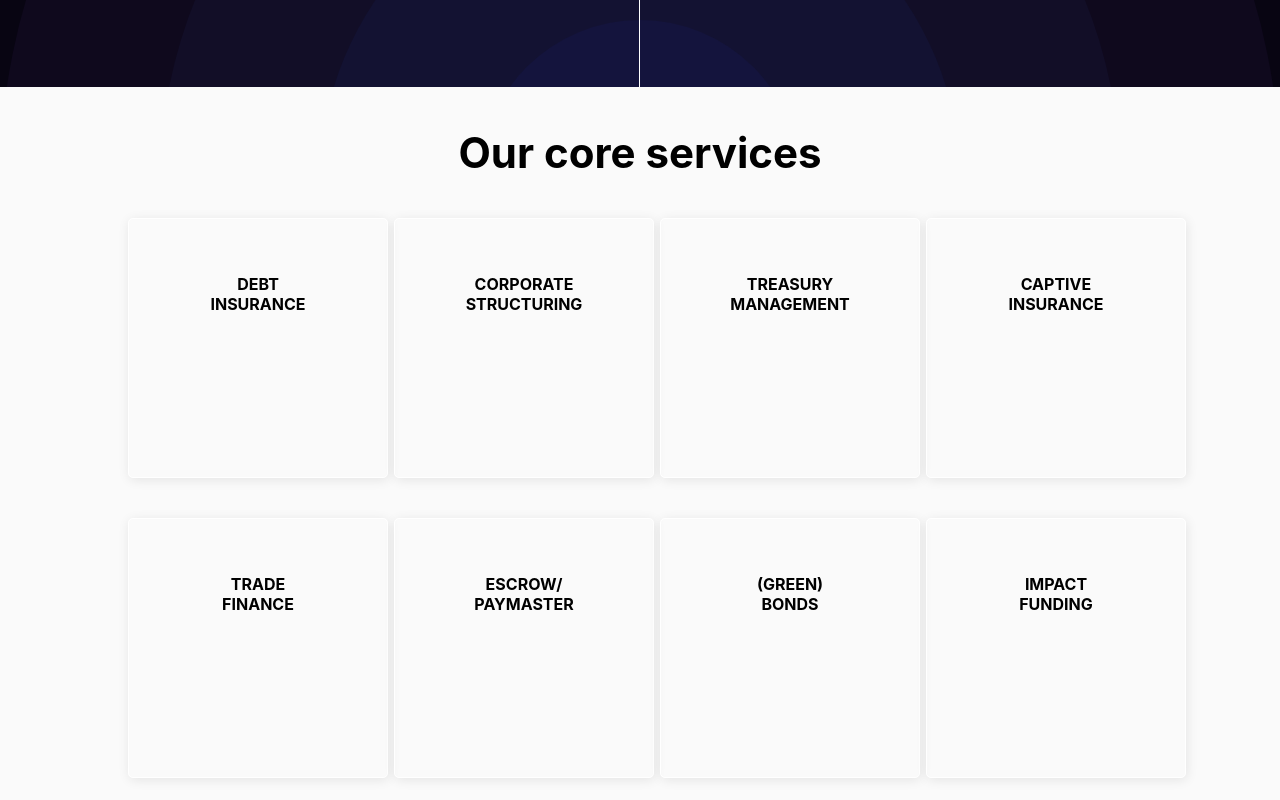
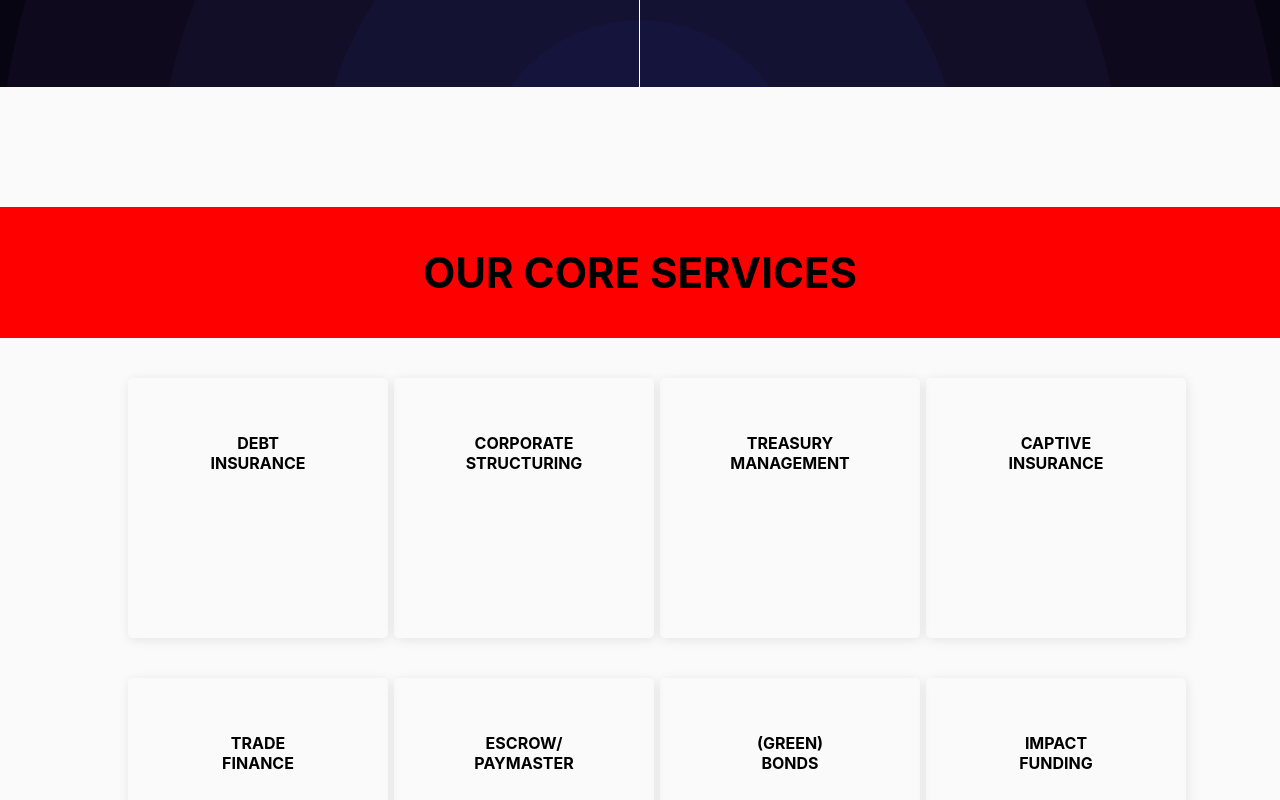
Before and after one commit to mritunjaysaha/project-1, a Next.js app: page / in a window 1280 px wide. Shown: the part 1660-2460 px from the top of the page. Built offline with nearby package versions, Linux system fonts and the light colour scheme.

Commit message:
added background color for header text of cards section

```diff
--- a/styles/body.module.scss
+++ b/styles/body.module.scss
@@ -1,4 +1,7 @@
 @import "./utils.scss";
+
+// desktop margin
+$marginTopBottom: 12rem;
 
 .summarySection {
     display: none;
@@ -12,7 +15,7 @@
     .summaryDiv2 {
         width: 50%;
         text-align: center;
-        padding: 12rem 8rem;
+        padding: $marginTopBottom 8rem;
         h1 {
             font-size: $fs-desktop-large;
         }
@@ -96,16 +99,19 @@
 
     @media only screen and (min-width: 996px) {
         display: block;
-        margin: 4rem auto;
-        width: 80%;
+        margin: $marginTopBottom auto;
 
         h3 {
             font-size: $fs-desktop-large;
-            margin: 4rem 0;
+            background-color: red;
+            padding: 4rem 0;
+            text-transform: uppercase;
         }
 
         ul {
+            margin: 0 auto;
             display: grid;
+            width: 80%;
             grid-template-columns: repeat(auto-fill, minmax(22rem, 1fr));
             gap: 4rem;
             align-items: center;
--- a/styles/cards.module.scss
+++ b/styles/cards.module.scss
@@ -19,8 +19,6 @@
 }
 
 .cardOuter {
-    border: 1px solid white;
-
     display: grid;
     grid-template-rows: repeat(2, 1fr);
     align-items: center;
```
